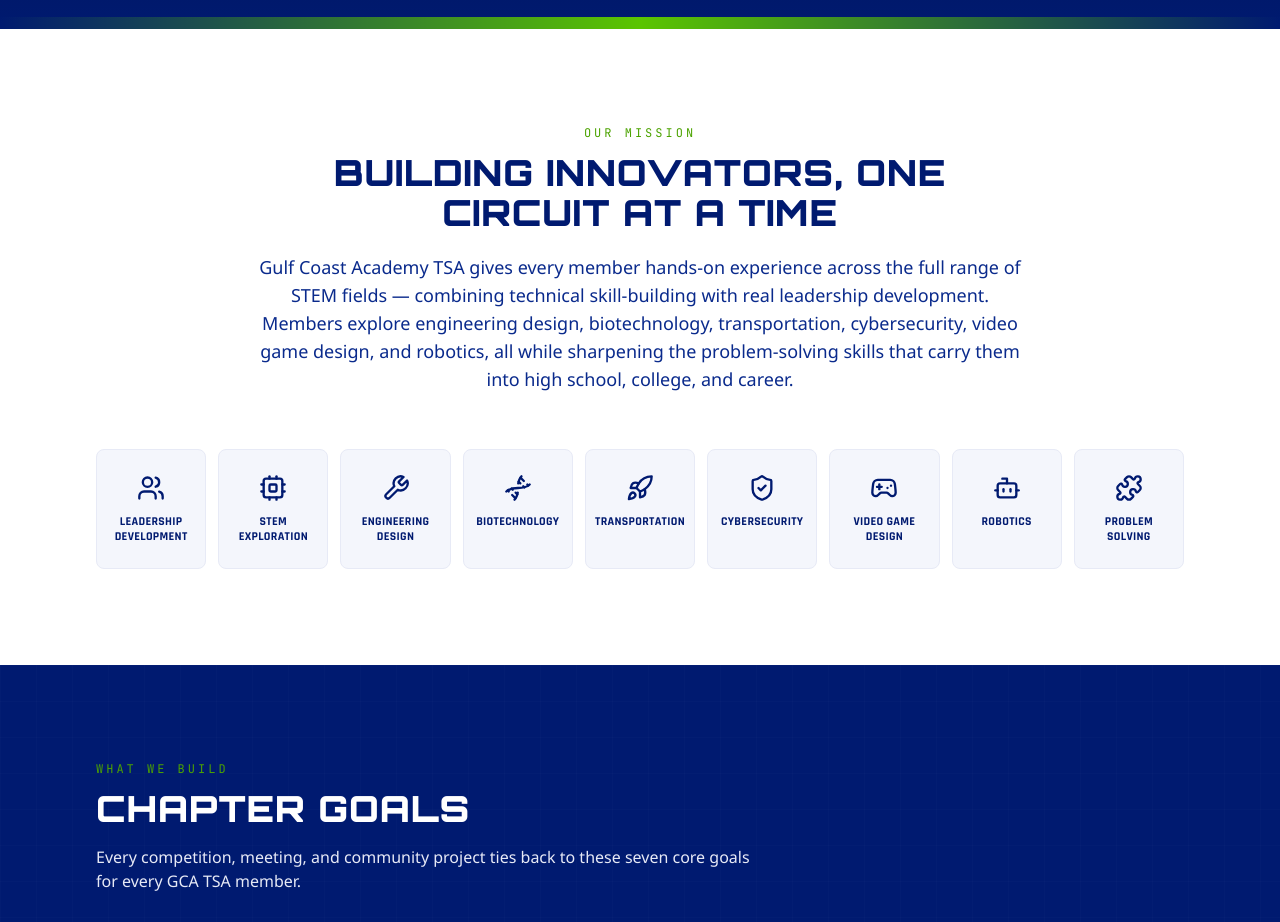
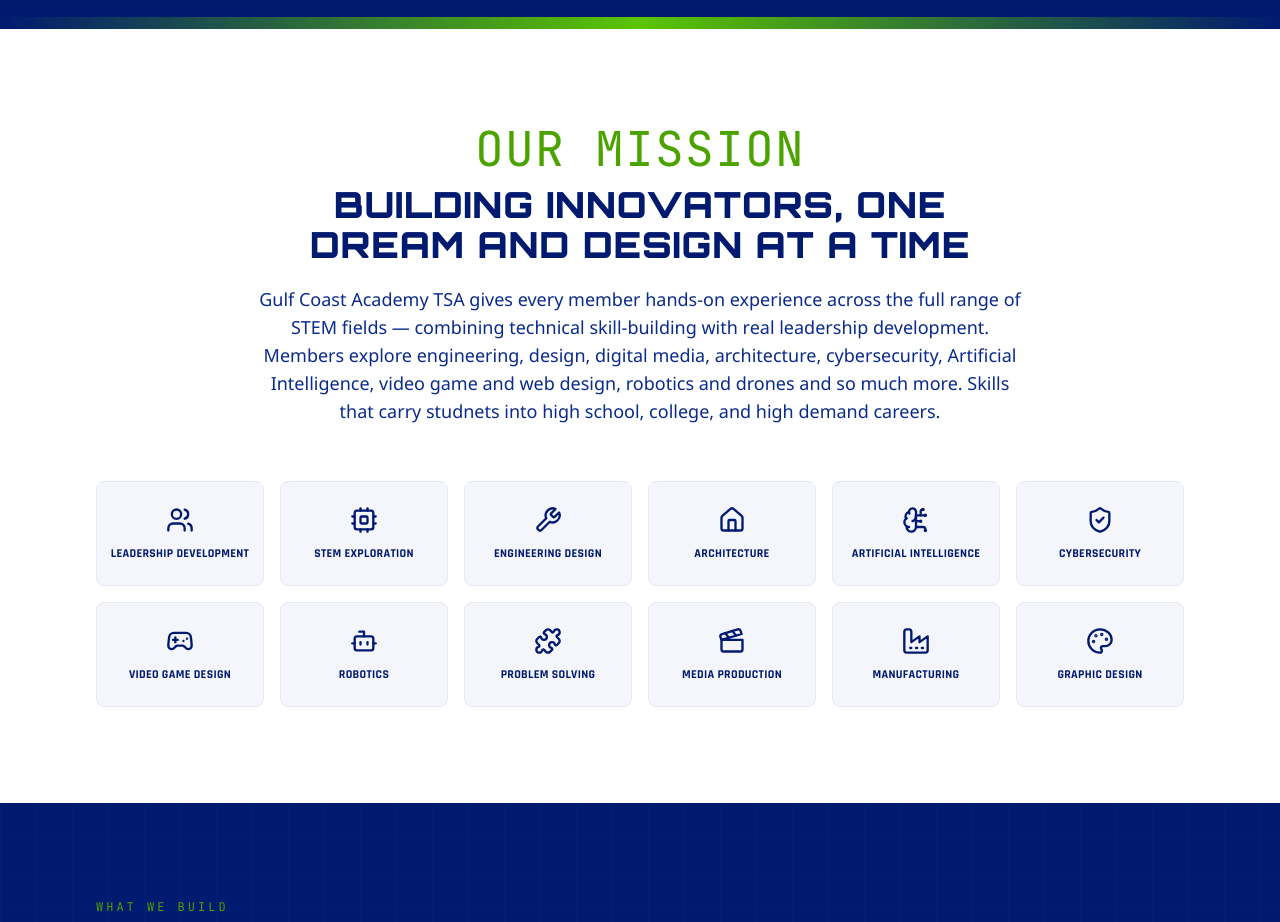
Before and after one commit to amunroe01/gcatsa-website, a Next.js app: page / in a window 1280 px wide. Shown: the part 1060-1982 px from the top of the page. Built offline with nearby package versions, Linux system fonts and the light colour scheme.

Commit message:
Revise Mission component with new content and icons
Updated mission statement and adjusted layout for DOMAINS.

```diff
--- a/components/home/Mission.tsx
+++ b/components/home/Mission.tsx
@@ -2,12 +2,15 @@
   Users,
   Cpu,
   Wrench,
-  Dna,
-  Rocket,
+  Home as HomeIcon,
+  BrainCircuit,
   ShieldCheck,
   Gamepad2,
   Bot,
   PuzzleIcon,
+  Clapperboard,
+  Factory,
+  Palette,
 } from "lucide-react";
 import Reveal from "@/components/Reveal";
 
@@ -15,12 +18,15 @@
   { icon: Users, label: "Leadership Development" },
   { icon: Cpu, label: "STEM Exploration" },
   { icon: Wrench, label: "Engineering Design" },
-  { icon: Dna, label: "Biotechnology" },
-  { icon: Rocket, label: "Transportation" },
+  { icon: HomeIcon, label: "Architecture" },
+  { icon: BrainCircuit, label: "Artificial Intelligence" },
   { icon: ShieldCheck, label: "Cybersecurity" },
   { icon: Gamepad2, label: "Video Game Design" },
   { icon: Bot, label: "Robotics" },
   { icon: PuzzleIcon, label: "Problem Solving" },
+  { icon: Clapperboard, label: "Media Production" },
+  { icon: Factory, label: "Manufacturing" },
+  { icon: Palette, label: "Graphic Design" },
 ];
 
 export default function Mission() {
@@ -28,21 +34,22 @@
     <section className="bg-white py-20 sm:py-24" aria-labelledby="mission-heading">
       <div className="mx-auto max-w-6xl px-4 sm:px-6 lg:px-8">
         <Reveal className="mx-auto max-w-3xl text-center">
-          <p className="eyebrow justify-center">Our Mission</p>
+          <p className="eyebrow justify-center text-4xl tracking-wide sm:text-5xl">Our Mission</p>
           <h2 id="mission-heading" className="mt-3 text-3xl font-black text-navy-800 sm:text-4xl">
-            Building Innovators, One Circuit at a Time
+            Building Innovators, One Dream and Design at a Time
           </h2>
           <p className="mt-5 font-body text-base leading-relaxed text-navy-700 sm:text-lg">
             Gulf Coast Academy TSA gives every member hands-on experience across
             the full range of STEM fields — combining technical skill-building
-            with real leadership development. Members explore engineering
-            design, biotechnology, transportation, cybersecurity, video game
-            design, and robotics, all while sharpening the problem-solving
-            skills that carry them into high school, college, and career.
+            with real leadership development. Members explore engineering,
+            design, digital media, architecture, cybersecurity, Artificial
+            Intelligence, video game and web design, robotics and drones and
+            so much more. Skills that carry studnets into high school, college,
+            and high demand careers.
           </p>
         </Reveal>
 
-        <div className="mt-14 grid grid-cols-2 gap-4 sm:grid-cols-3 lg:grid-cols-9 lg:gap-3">
+        <div className="mt-14 grid grid-cols-2 gap-4 sm:grid-cols-3 lg:grid-cols-6 lg:gap-4">
           {DOMAINS.map(({ icon: Icon, label }, i) => (
             <Reveal key={label} delay={i * 0.05}>
               <div className="flex h-full flex-col items-center gap-3 rounded-lg border border-navy-100 bg-navy-50 px-3 py-6 text-center transition-colors hover:border-green-400 hover:bg-green-100">
```
